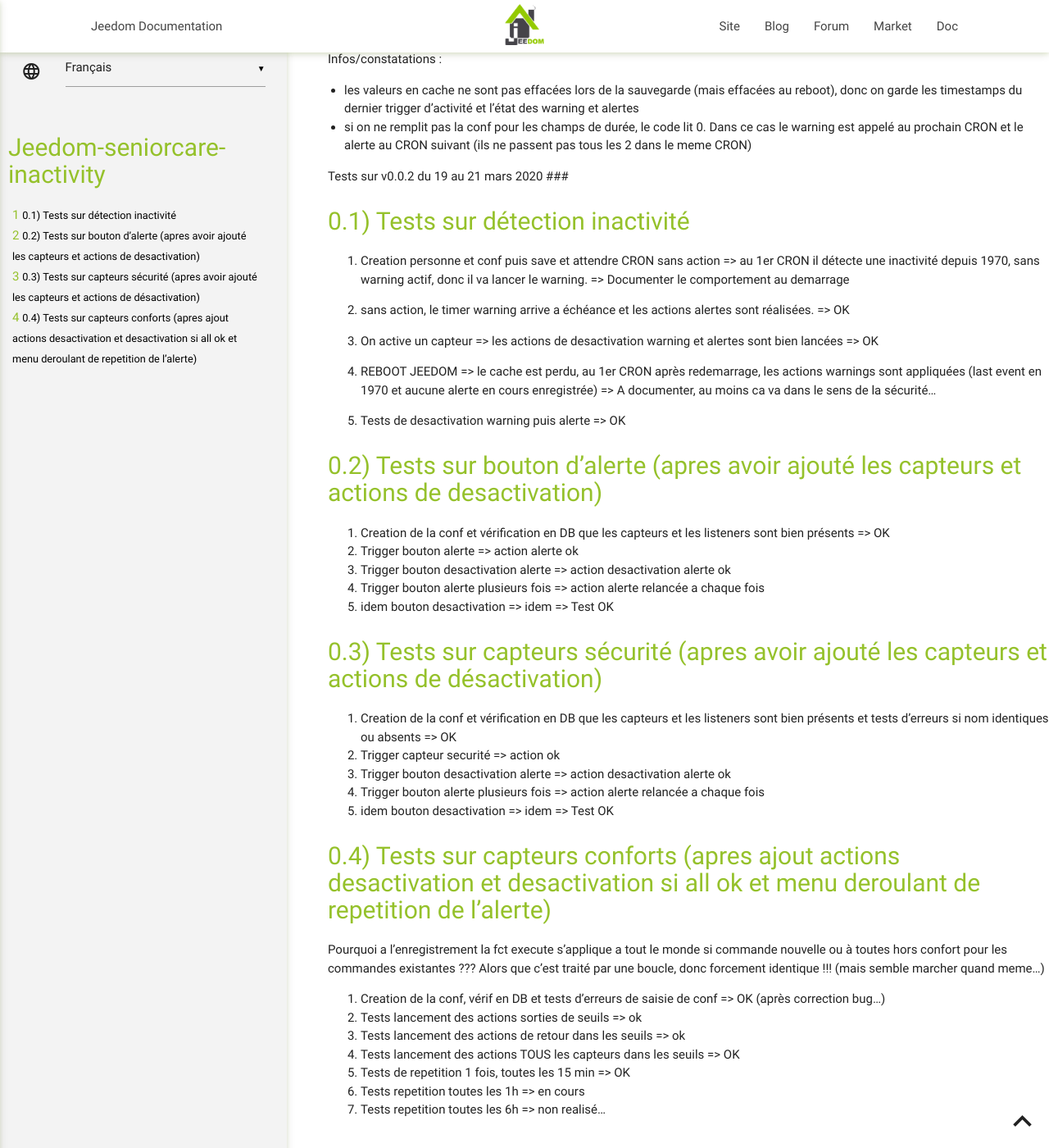
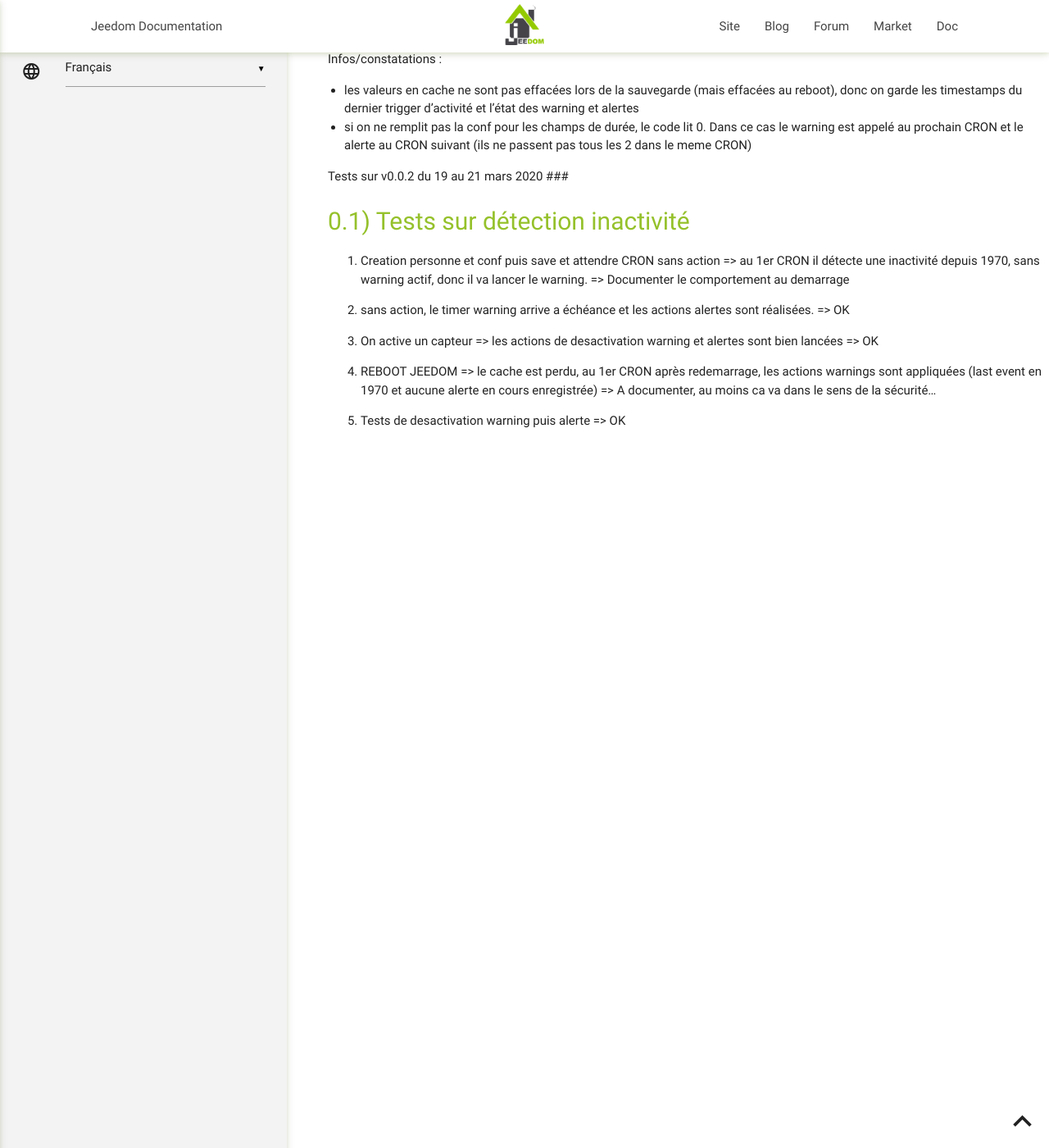
Before and after one commit to AgP42/Jeedom-SeniorCare-Inactivity, a Jekyll site: the page built from docs/fr_FR/tests.md, in a window 1280 px wide and 1400 px high, scrolled down 18 px. Shown: the whole window at 82% size. Built offline with Jekyll 4.4.1, drawn with Linux system fonts in a browser that asks for light colours; our own code applies the rules of GitHub Pages for plain Markdown files.

Commit message:
update todo et tests

```diff
--- a/docs/fr_FR/tests.md
+++ b/docs/fr_FR/tests.md
@@ -18,36 +18,3 @@
 4. REBOOT JEEDOM => le cache est perdu, au 1er CRON après redemarrage, les actions warnings sont appliquées (last event en 1970 et aucune alerte en cours enregistrée) => A documenter, au moins ca va dans le sens de la sécurité...
 
 5. Tests de desactivation warning puis alerte => OK
-
-Tests sur bouton d'alerte (apres avoir ajouté les capteurs et actions de desactivation)
----
-
-0. Creation de la conf et vérification en DB que les capteurs et les listeners sont bien présents => OK
-1. Trigger bouton alerte => action alerte ok
-2. Trigger bouton desactivation alerte => action desactivation alerte ok
-3. Trigger bouton alerte plusieurs fois => action alerte relancée a chaque fois
-4. idem bouton desactivation => idem
-=> Test OK
-
-Tests sur capteurs sécurité (apres avoir ajouté les capteurs et actions de désactivation)
----
-
-0. Creation de la conf et vérification en DB que les capteurs et les listeners sont bien présents et tests d'erreurs si nom identiques ou absents => OK
-1. Trigger capteur securité => action ok
-2. Trigger bouton desactivation alerte => action desactivation alerte ok
-3. Trigger bouton alerte plusieurs fois => action alerte relancée a chaque fois
-4. idem bouton desactivation => idem
-=> Test OK
-
-Tests sur capteurs conforts (apres ajout actions desactivation et desactivation si all ok et menu deroulant de repetition de l'alerte)
----
-
-Pourquoi a l'enregistrement la fct execute s'applique a tout le monde si commande nouvelle ou à toutes hors confort pour les commandes existantes ??? Alors que c'est traité par une boucle, donc forcement identique !!! (mais semble marcher quand meme...)
-
-0. Creation de la conf, vérif en DB et tests d'erreurs de saisie de conf => OK (après correction bug...)
-1. Tests lancement des actions sorties de seuils => ok
-2. Tests lancement des actions de retour dans les seuils => ok
-3. Tests lancement des actions TOUS les capteurs dans les seuils => OK
-4. Tests de repetition 1 fois, toutes les 15 min => OK
-5. Tests repetition toutes les 1h => en cours
-6. Tests repetition toutes les 6h => non realisé...
```
Also changed, not shown: docs/fr_FR/todo.md (+0 -5 lines).
